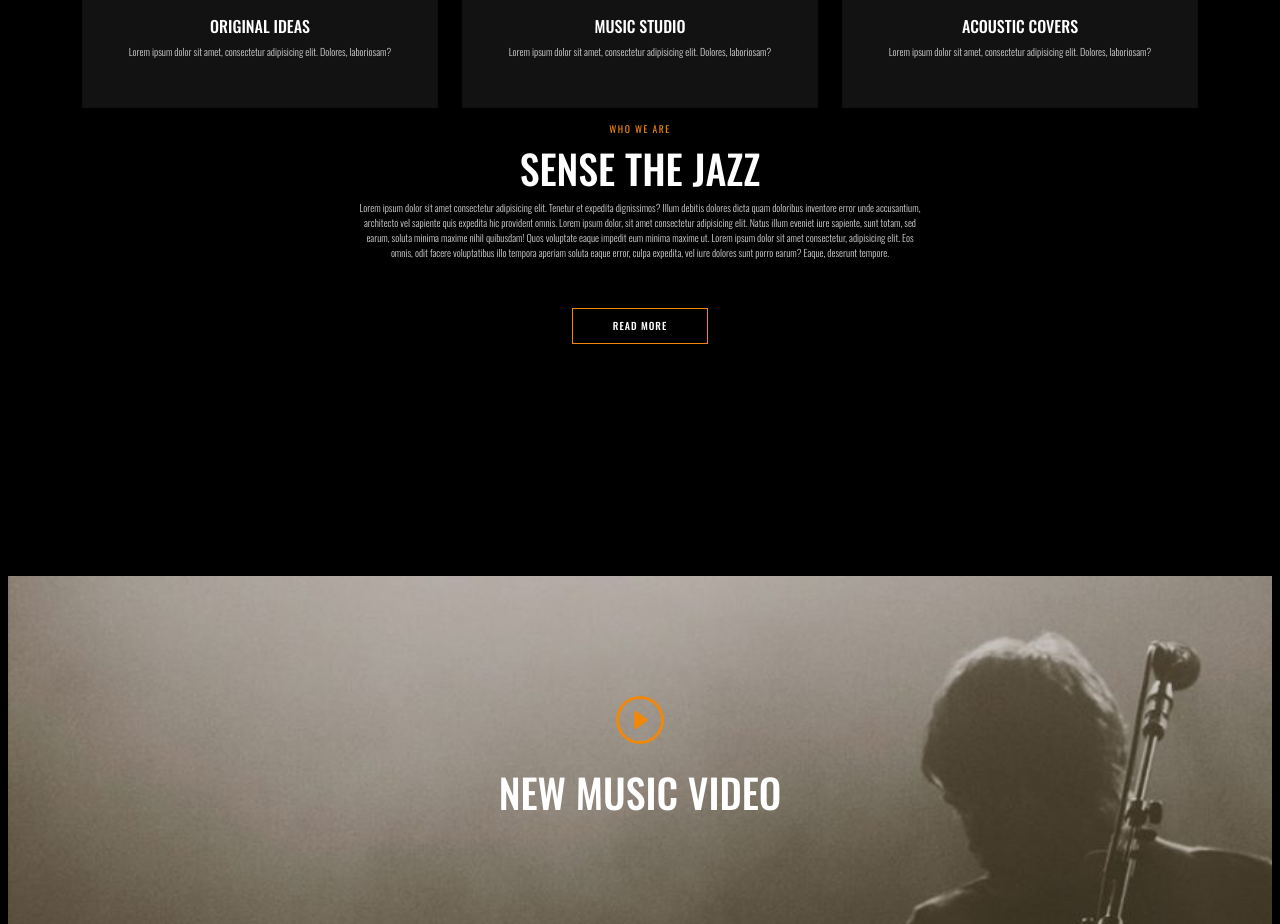
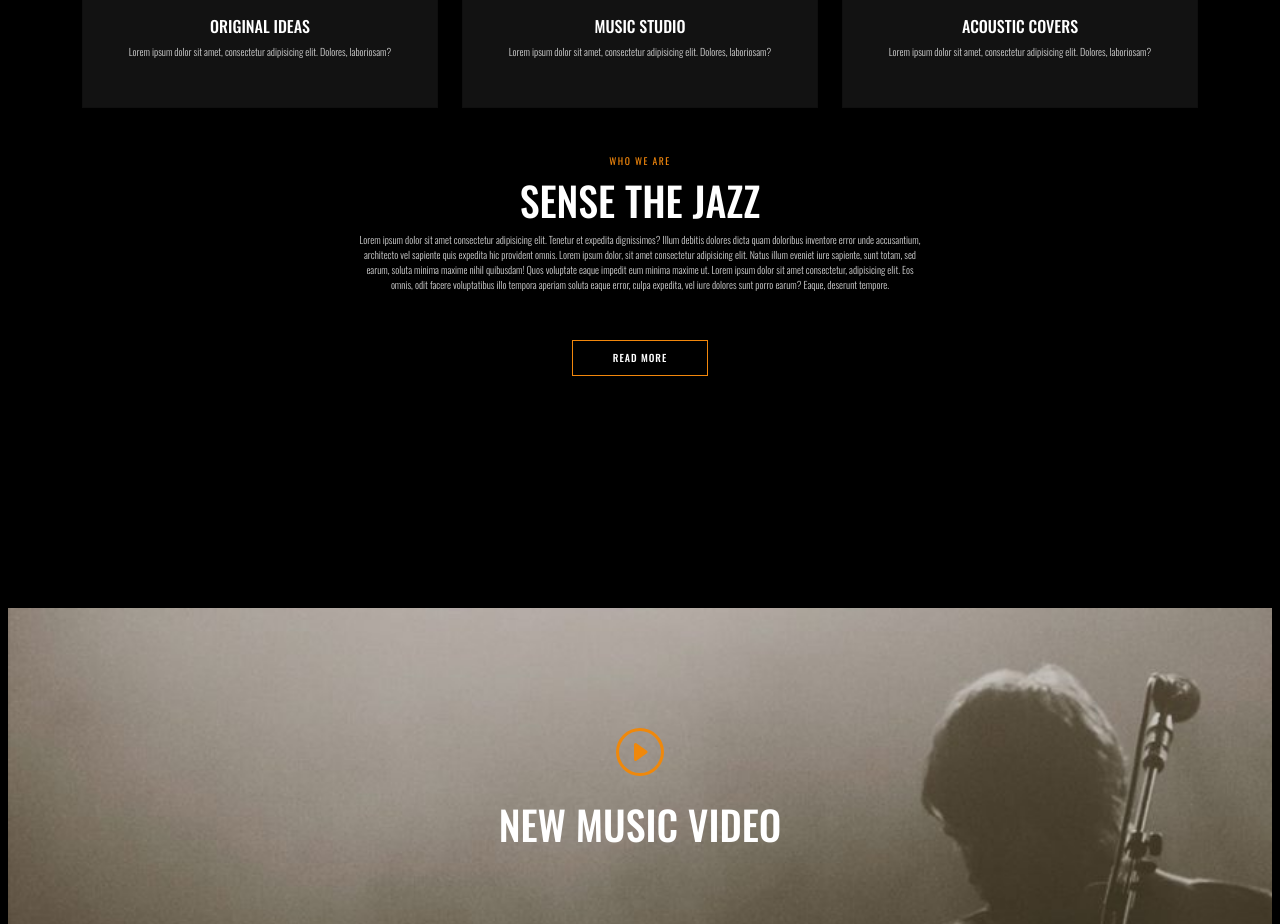
Before and after one commit to LiciaLicari/proj-html-vuejs, a Vue app: page / in a window 1280 px wide. Shown: the part 940-1864 px from the top of the page. Built offline with nearby package versions, Linux system fonts and the light colour scheme.

Commit message:
fix who_we_are_section margin

```diff
--- a/src/assets/scss/app.scss
+++ b/src/assets/scss/app.scss
@@ -198,7 +198,7 @@ button.bg_accent:hover {
 
     h6 {
         text-align: center;
-        margin-top: 6rem;
+        margin-top: 8rem;
         text-transform: uppercase;
         letter-spacing: 1.5px;
         font-family: 'Oswald', sans-serif;
```
